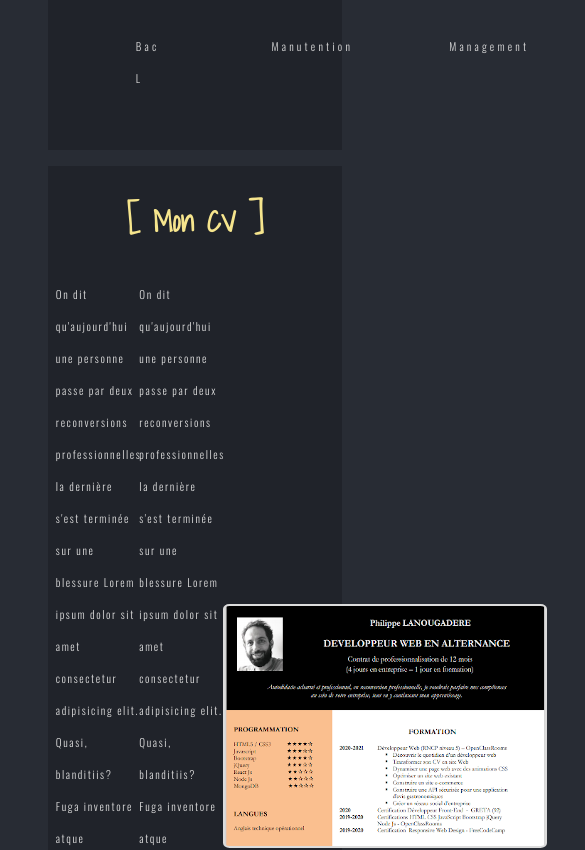
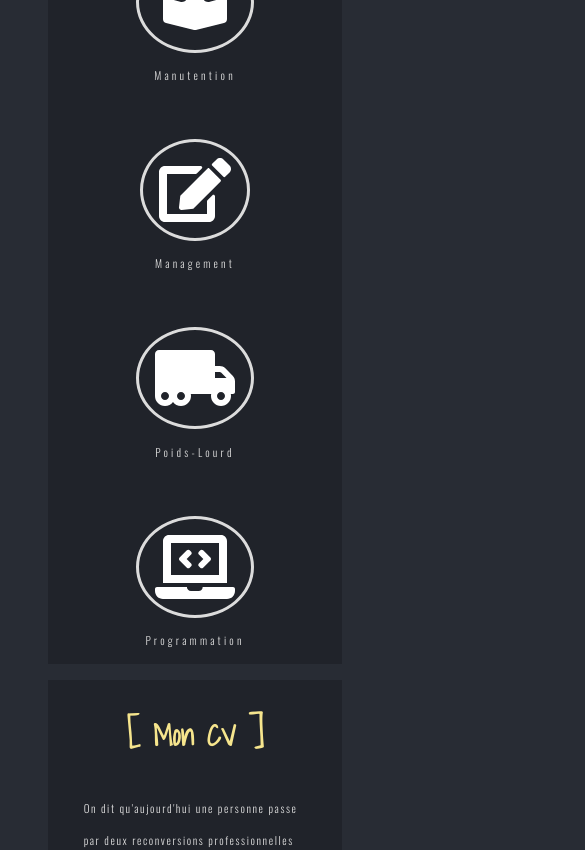
Before and after one commit to philippe76/React-Portfolio, a React (Create React App) app: page / in a window 390 px wide. Shown: the part 6680-7530 px from the top of the page, 585 px wide, since content can reach past the window. Built offline with nearby package versions, Linux system fonts and the light colour scheme.

Commit message:
rename Burger component / improve responsive for cv & contact sections

```diff
--- a/src/App.css
+++ b/src/App.css
@@ -216,6 +216,10 @@ a.link.active {
   margin: 3rem 0 3rem 6rem;
 }
 
+.patch-container .mobile-paragraph {
+  display: none;
+}
+
 .patch-container p:first-of-type {
   margin-left: 5rem;
 }
@@ -225,6 +229,7 @@ a.link.active {
 }
 
 .patch-container hr {
+  /* display: block; */
   margin: 0 5.5rem;
   width: 0px;
   height: 100px;
@@ -333,7 +338,13 @@ a.link.active {
   word-spacing: 0.3rem;
 }
 
+#test {
+  display: none;
+}
+
+/* ------------------------------------------ */
 /* ----------- RESPONSIVE RULES ------------- */
+/* ------------------------------------------ */
 
 @media only screen and (max-width: 1220px) {
   .box {
@@ -396,17 +407,61 @@ a.link.active {
   .bm-menu {
     padding: 2.5em 1.5em 0;
     font-size: 1.15em;
-    width: 100%;
+    min-width: 100%;
   }
 
   /* Styling of overlay */
   .bm-overlay {
-    width: 100%;
+    min-width: 100%;
     background-color: rgba(40, 44, 52, 0.7);
   }
 
   .bm-menu-wrap {
-    width: 100%;
+    min-width: 100%;
     background-color: rgba(40, 44, 52, 0.7);
   }
+
+  /* ----------- CV SECTION ------------- */
+
+  .patch-container hr {
+    display: none;
+  }
+
+  .patch-container {
+    flex-direction: column;
+    align-items: center;
+  }
+
+  .patch-container svg {
+    font-size: 4rem;
+    margin-bottom: 0.4rem;
+  }
+
+  .patch-container .mobile-paragraph {
+    display: block;
+    text-align: center;
+    width: 100%;
+    margin: 0 !important;
+  }
+
+  #patchwork {
+    margin-bottom: 10rem;
+  }
+
+  .patch-container:last-of-type {
+    display: none;
+  }
+
+  .cv-container {
+    display: flex;
+    flex-direction: column;
+  }
+
+  .cv-container p {
+    width: 80%;
+  }
+
+  .cv-pic {
+    margin: 3rem 0;
+  }
 }
--- a/src/App.js
+++ b/src/App.js
@@ -1,13 +1,13 @@
 import React from "react";
 import "./App.css";
 import Navbar from "./components/Navbar";
-import Nav from "./components/Nav";
 import Profile from "./components/Profile";
 import Project from "./components/Project";
 import Cv from "./components/Cv";
 import Contact from "./components/Contact";
 import Footer from "./components/Footer";
 import { useState, useEffect } from "react";
+import Burger from "./components/Burger";
 
 function App() {
   const [bigWidth, setbigWidth] = useState(true);
@@ -22,7 +22,7 @@ function App() {
 
   return (
     <div id="home">
-      {bigWidth ? <Navbar /> : <Nav />}
+      {bigWidth ? <Navbar /> : <Burger />}
       <Profile />
       <Project />
       <Cv />
--- a/src/components/Nav.js
+++ b/src/components/Burger.js
@@ -2,7 +2,7 @@ import React, { useState } from "react";
 import { reveal as Menu } from "react-burger-menu";
 import { Link } from "react-scroll";
 
-const Nav = () => {
+const Burger = () => {
   const [linkText, setLinkText] = useState();
   const [target, setTarget] = useState();
 
@@ -83,4 +83,4 @@ const Nav = () => {
   );
 };
 
-export default Nav;
+export default Burger;
--- a/src/components/Navbar.js
+++ b/src/components/Navbar.js
@@ -67,7 +67,7 @@ const Navbar = () => {
           to="contact"
           spy={true}
           smooth={true}
-          offset={-350}
+          offset={-300}
           duration={500}
           className="link"
           onMouseOver={handleHover}
--- a/src/components/PatchWork.js
+++ b/src/components/PatchWork.js
@@ -14,10 +14,15 @@ const PatchWork = () => {
       <h2 className="big-title"> {"[ Mon parcours ]"} </h2>
       <div className="patch-container">
         <FontAwesomeIcon icon={faGraduationCap} className="work-pic" />
+        <p className="paragraph mobile-paragraph">Bac L</p>
         <FontAwesomeIcon icon={faBoxOpen} className="work-pic" />
+        <p className="paragraph mobile-paragraph">Manutention</p>
         <FontAwesomeIcon icon={faEdit} className="work-pic" />
+        <p className="paragraph mobile-paragraph">Management</p>
         <FontAwesomeIcon icon={faTruckMoving} className="work-pic" />
+        <p className="paragraph mobile-paragraph">Poids-Lourd</p>
         <FontAwesomeIcon icon={faLaptopCode} className="work-pic" />
+        <p className="paragraph mobile-paragraph">Programmation</p>
       </div>
       <div className="patch-container">
         <hr />
```
